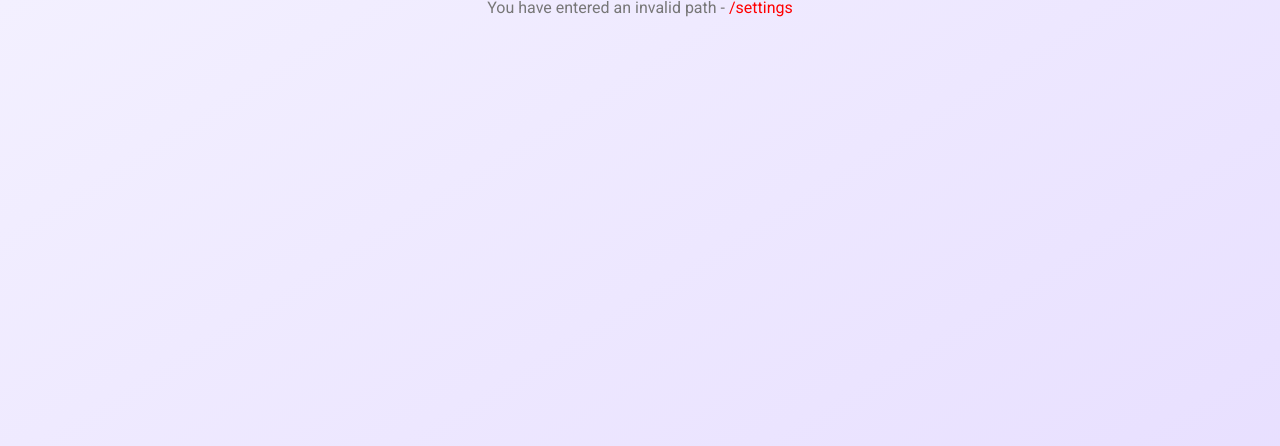
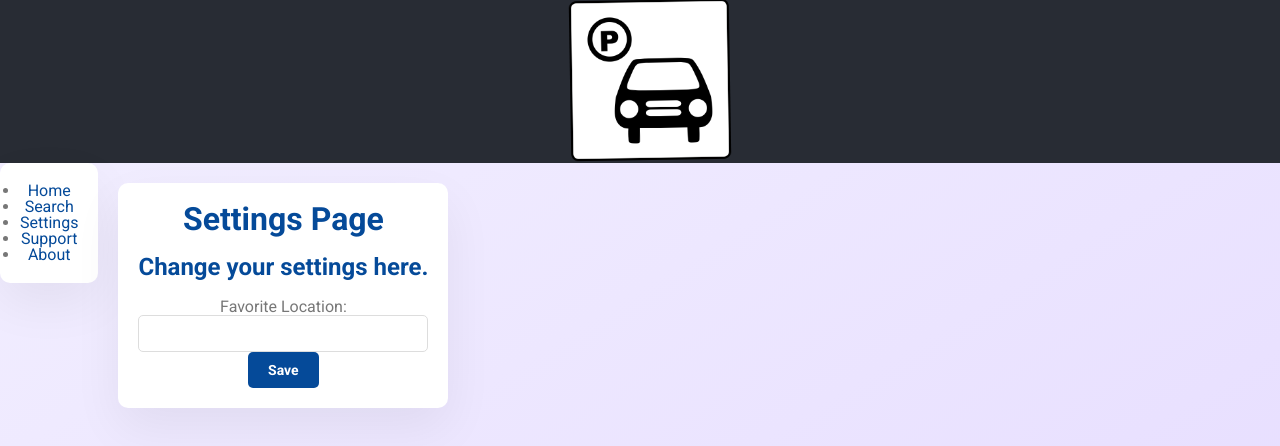
Before and after one commit to nhkhai/ParkWhere, a React (Create React App) app in the folder parkwhere-app/: page /settings in a window 1280 px wide. Shown: the top 446 px of the page. Built offline with nearby package versions, Linux system fonts and the light colour scheme.

Commit message:
Added additional pages and routing.
Some reference implementation was taken from Izzat's and Daniels reference code.

```diff
--- a/parkwhere-app/src/App.js
+++ b/parkwhere-app/src/App.js
@@ -3,6 +3,8 @@ import { BrowserRouter, Route, Routes, useLocation } from "react-router-dom";
 import Home from "./pages/Home";
 import About from "./pages/About";
 import Search from "./pages/Search";
+import Settings from "./pages/Settings";
+import Support from "./pages/Support";
 import RootLayout from "./layouts/RootLayout";
 import "./App.css";
 
@@ -52,6 +54,8 @@ function App() {
           <Route path="/" element={<RootLayout />}>
             <Route index element={<Home />} />
             <Route path="search" element={<Search />} />
+            <Route path="settings" element={<Settings />} />
+            <Route path="support" element={<Support />} />
             <Route path="about" element={<About />} />
           </Route>
           {/* No match route. */}
--- a/parkwhere-app/src/components/SideNav.js
+++ b/parkwhere-app/src/components/SideNav.js
@@ -15,6 +15,16 @@ const navItems = [
   },
   {
     id: 3,
+    name: "Settings",
+    path: "/settings",
+  },
+  {
+    id: 4,
+    name: "Support",
+    path: "/support",
+  },
+  {
+    id: 5,
     name: "About",
     path: "/about",
   },
--- /dev/null
+++ b/parkwhere-app/src/pages/Settings.js
@@ -0,0 +1,17 @@
+import Button from "../components/Button";
+import Input from "../components/Input";
+import styles from "./Settings.module.css";
+
+function Settings() {
+  return (
+    <div className={styles.settings}>
+      <h1>Settings Page</h1>
+      <h2>Change your settings here. </h2>
+      <p>Favorite Location: </p>
+      <input type="text" className={styles.settings["setting-input"]} />
+      <Button label={"Save"}></Button>
+    </div>
+  );
+}
+
+export default Settings;
--- /dev/null
+++ b/parkwhere-app/src/pages/Settings.module.css
@@ -0,0 +1,12 @@
+.settings {
+  width: 600;
+}
+
+.setting-input {
+  margin-right: 2rem;
+  padding: 10px 15px;
+  border-radius: 5px;
+  border: 1px solid #ddd;
+  font-family: inherit;
+  width: 300px;
+}
--- /dev/null
+++ b/parkwhere-app/src/pages/Support.js
@@ -0,0 +1,12 @@
+import styles from "./Support.module.css";
+
+function Support() {
+  return (
+    <div className={styles.support}>
+      <h1>Support Page</h1>
+      <p>Contact support. </p>
+    </div>
+  );
+}
+
+export default Support;
--- /dev/null
+++ b/parkwhere-app/src/pages/Support.module.css
@@ -0,0 +1,3 @@
+.support {
+  width: 600;
+}
```
